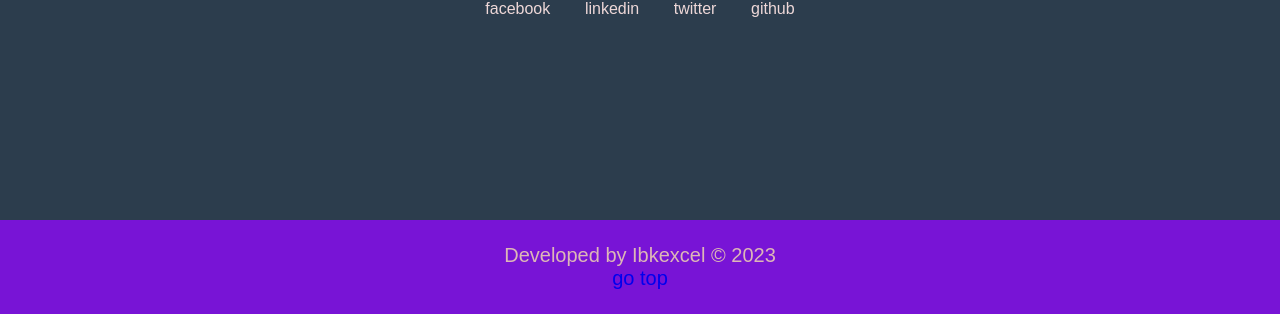
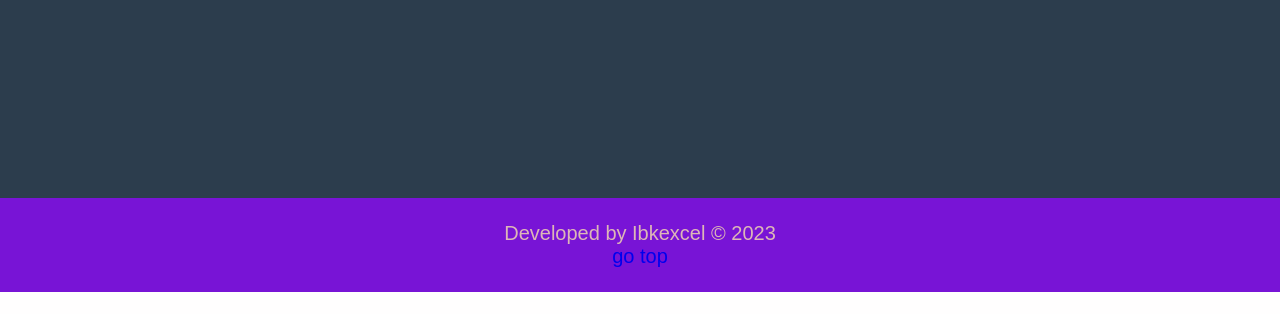
Before and after one commit to ibkexcel/webproject, a plain HTML site: page index.html in a window 1280 px wide. Shown: the part 3524-3838 px from the top of the page. After the commit the page ends 3816 px from the top, so only its background shows below. Drawn offline with Linux system fonts and the light colour scheme.

Commit message:
Update index.html

```diff
--- a/index.html
+++ b/index.html
@@ -251,13 +251,7 @@
                 <span> <a href="https://www.github.com"><i class="fa fa-github"></i></a></span>
 
             </div>
-            <nav id="navbar">
-                <span><a href="https://www.facebook.com">facebook</a></span>
-                <span><a href="https://www.linkedin.com">linkedin</a></span>
-                <span><a href="https://www.twitter.com">twitter</a></span>
-                <span><a href="https://www.github.com">github</a></span>
 
-            </nav>
         </div>
 
     </section>
```
